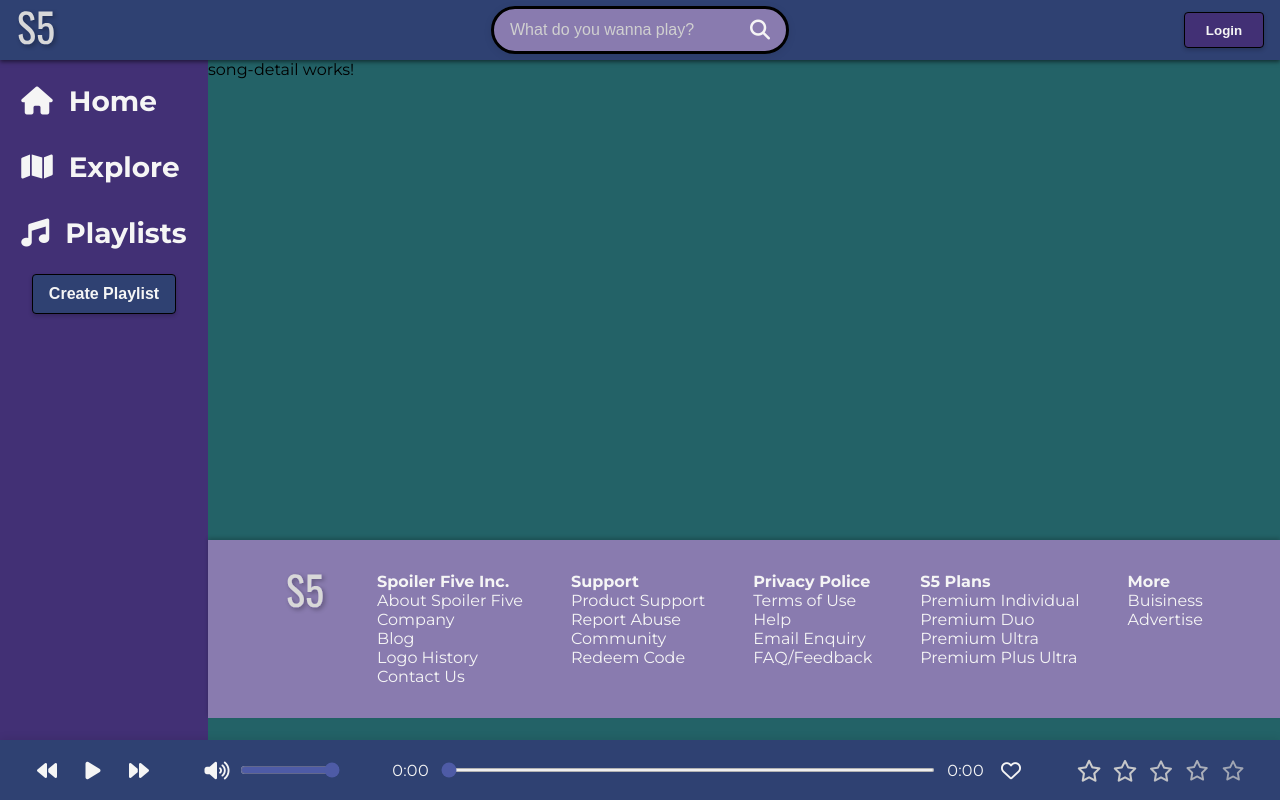
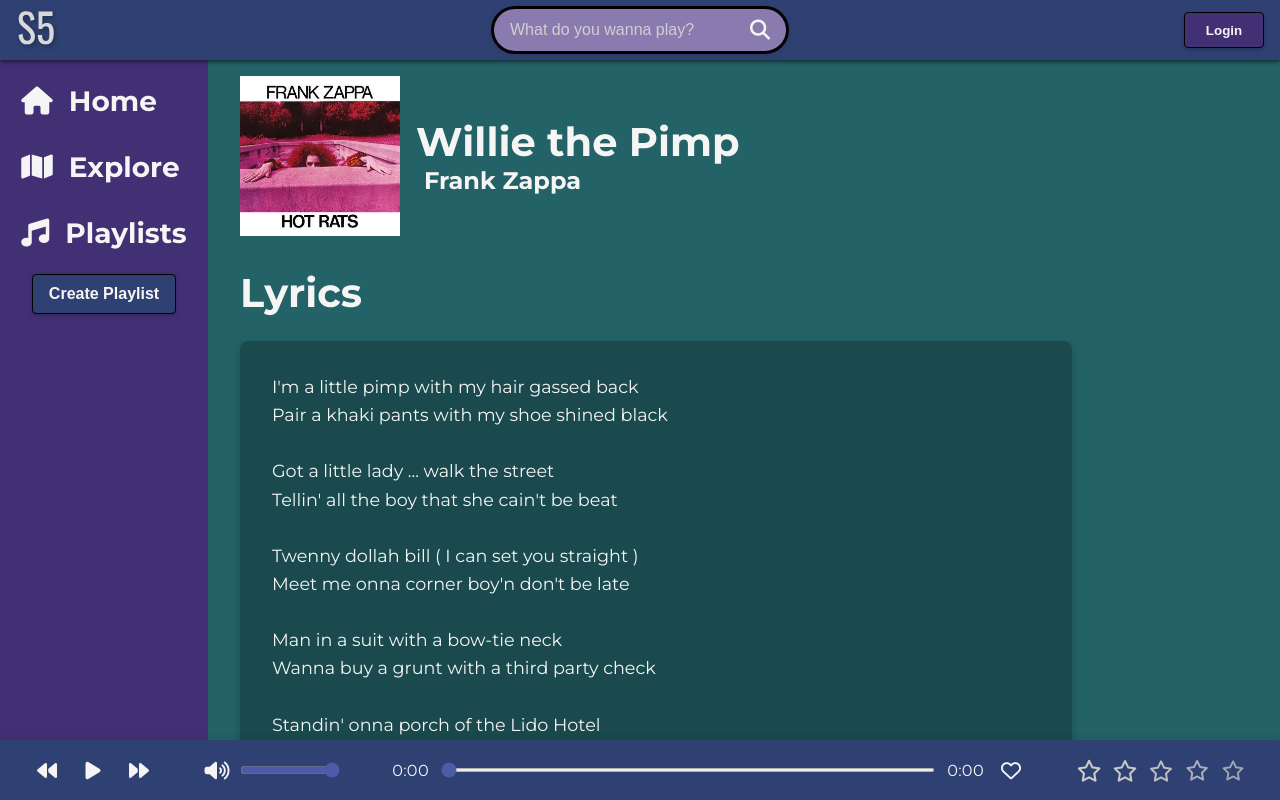
Before and after one commit to LazaroSantiago/final_interfaces, an Angular app in the folder final_interfaces/: page /song in a window 1280 px wide. Shown: the top 800 px of the page. Built offline with nearby package versions, Linux system fonts and the light colour scheme.

Commit message:
song detail finished

```diff
--- a/final_interfaces/src/app/podcast/podcast.component.html
+++ b/final_interfaces/src/app/podcast/podcast.component.html
@@ -1 +1,2 @@
+<app-profile-header [title]="''"></app-profile-header>
 <p>podcast works!</p>
--- a/final_interfaces/src/app/podcast/podcast.component.ts
+++ b/final_interfaces/src/app/podcast/podcast.component.ts
@@ -1,8 +1,9 @@
 import { Component } from '@angular/core';
+import { ProfileHeaderComponent } from "../profile-header/profile-header.component";
 
 @Component({
   selector: 'app-podcast',
-  imports: [],
+  imports: [ProfileHeaderComponent],
   templateUrl: './podcast.component.html',
   styleUrl: './podcast.component.scss'
 })
--- a/final_interfaces/src/app/profile-header/profile-header.component.html
+++ b/final_interfaces/src/app/profile-header/profile-header.component.html
@@ -1,4 +1,7 @@
 <div class="profile">
-    <img src="ellipse-2.png" alt="">
-    <h1>{{title}}</h1>
+    <img src="{{imgSrc}}" alt="">
+    <div class="artist-detail">
+        <h1>{{title}}</h1>
+        <h2>{{artist}}</h2>
+    </div>
 </div>
--- a/final_interfaces/src/app/profile-header/profile-header.component.scss
+++ b/final_interfaces/src/app/profile-header/profile-header.component.scss
@@ -17,3 +17,9 @@
   margin-left: 1rem;
   color: $white;
 }
+
+h2 {
+  font-size: 1.5rem;
+  margin-left: 1.5rem;
+  color: $white;
+}
--- a/final_interfaces/src/app/profile-header/profile-header.component.ts
+++ b/final_interfaces/src/app/profile-header/profile-header.component.ts
@@ -9,4 +9,8 @@
 export class ProfileHeaderComponent {
   @Input()
   title: string = '';
+  @Input()
+  artist?: string = '';
+  @Input()
+  imgSrc?: string = 'ellipse-2.png';
 }
--- a/final_interfaces/src/app/song-detail/song-detail.component.html
+++ b/final_interfaces/src/app/song-detail/song-detail.component.html
@@ -1 +1,9 @@
-<p>song-detail works!</p>
+<app-profile-header [imgSrc]="'hotrats.jpg'" [title]="song.title" [artist]="song.artist"></app-profile-header>
+
+<main>
+
+    <h1>Lyrics</h1>
+    <div class="lyrics-container">
+        <p class="lyrics">{{song.lyrics}}</p>
+    </div>
+</main>
--- a/final_interfaces/src/app/song-detail/song-detail.component.scss
+++ b/final_interfaces/src/app/song-detail/song-detail.component.scss
@@ -0,0 +1,38 @@
+@use "../../styles.scss" as *;
+
+main {
+  margin-bottom: 200px;
+  padding-bottom: 100px;
+  margin-left: 2rem;
+}
+
+:host {
+  display: block;
+  background-color: $secondary-2;
+  min-height: 120vh;
+}
+
+h1 {
+  color: $white;
+  font-size: 2.5rem;
+  margin-top: 1rem;
+  margin-bottom: 0.5rem;
+  padding: 1rem 0;
+}
+
+.lyrics-container {
+  background-color: $card;
+  border-radius: 8px;
+  padding: 2rem;
+  box-shadow: 0 4px 8px rgba(0, 0, 0, 0.2);
+  width: 80%;
+}
+
+.lyrics {
+  color: $white;
+  font-size: 1.1rem;
+  line-height: 1.6;
+  white-space: pre-line; // This preserves line breaks
+  margin: 0;
+  font-family: inherit;
+}
--- a/final_interfaces/src/app/song-detail/song-detail.component.ts
+++ b/final_interfaces/src/app/song-detail/song-detail.component.ts
@@ -1,11 +1,43 @@
 import { Component } from '@angular/core';
+import { ProfileHeaderComponent } from "../profile-header/profile-header.component";
 
 @Component({
   selector: 'app-song-detail',
-  imports: [],
+  imports: [ProfileHeaderComponent],
   templateUrl: './song-detail.component.html',
   styleUrl: './song-detail.component.scss'
 })
 export class SongDetailComponent {
+  song = {
+    title: 'Willie the Pimp',
+    artist: 'Frank Zappa',
+    lyrics: `I'm a little pimp with my hair gassed back
+Pair a khaki pants with my shoe shined black
 
+Got a little lady ... walk the street
+Tellin' all the boy that she cain't be beat
+
+Twenny dollah bill ( I can set you straight )
+Meet me onna corner boy'n don't be late
+
+Man in a suit with a bow-tie neck
+Wanna buy a grunt with a third party check
+
+Standin' onna porch of the Lido Hotel
+Floozies in the lobby love the way I sell:
+
+HOT MEAT
+HOT RATS
+HOT CATS
+HOT RITZ
+HOT ROOTS
+HOT SOOTS
+HOT ZITZ
+HOT MEAT
+HOT RATS
+HOT CATS
+HOT ZITZ
+HOT ROOTS
+HOT SOOTS`
+  };
 }
```
